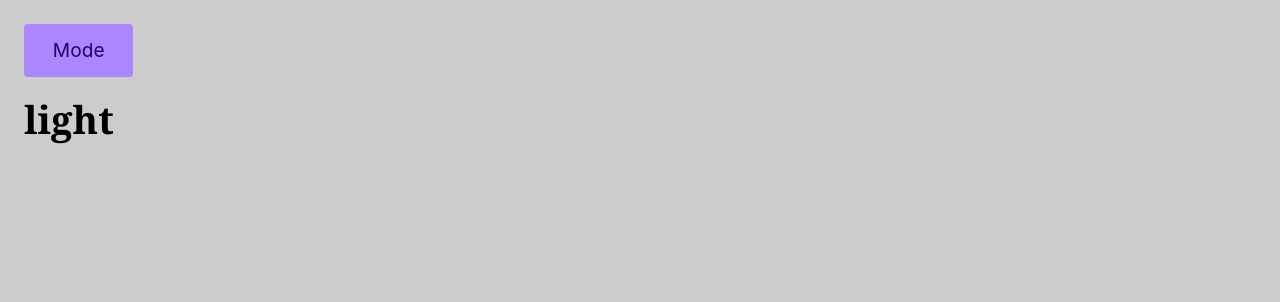
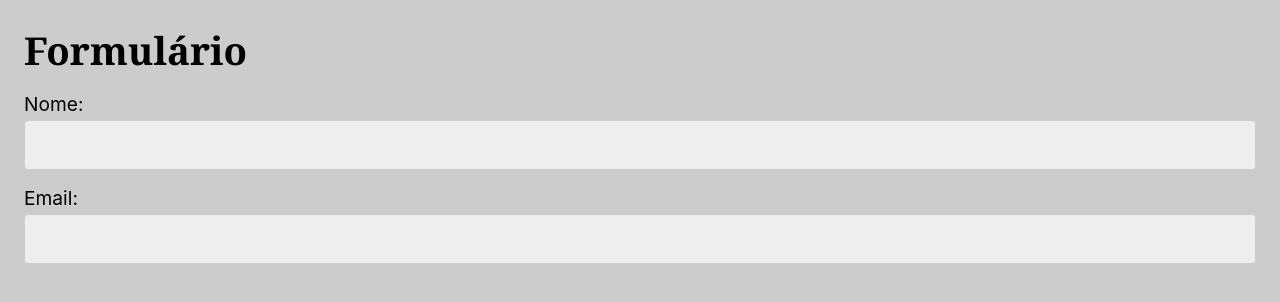
Before and after one commit to iamphelipe/reactTS_origamid, a React (Vite) app: page / in a window 1280 px wide. Shown: the top 302 px of the page. Built offline with nearby package versions, Linux system fonts and the light colour scheme.

Commit message:
useReducer

```diff
--- /dev/null
+++ b/src/App4.tsx
@@ -0,0 +1,13 @@
+import React from 'react'
+import Form from './components/Form'
+
+const App4 = () => {
+  return (
+    <div>
+      <h1>Formulário</h1>
+      <Form />
+    </div>
+  )
+}
+
+export default App4
--- a/src/Header.tsx
+++ b/src/Header.tsx
@@ -1,8 +1,8 @@
 import React from 'react'
-import { UiContext, useUi } from './UiContext'
+import {useUi } from './UiContext'
 
 const Header = () => {
-   const {dark, setDark} = useUi()
+   const {setDark} = useUi()
 
   return (
       <button onClick={() => setDark((b) => !b)}>Mode</button>
--- /dev/null
+++ b/src/components/Form.tsx
@@ -0,0 +1,85 @@
+import React from 'react'
+import Input from './Input'
+
+type State = {
+   nome: string;
+   email: string
+}
+
+// type Action = {
+//    type: "setNome" | "setEmail";
+//    payload: string
+// }
+
+type Action =
+  | {
+      type: 'setNome';
+      payload: string;
+    }
+  | {
+      type: 'setEmail';
+      payload: string;
+    };
+
+// function reducer(state: State, action: Action) {
+//    if(action.type === "setNome") {
+//       return {
+//          ...state,
+//          nome: action.payload
+//       }
+//    }
+//    if(action.type === "setEmail") {
+//       return {
+//         ...state,
+//         email: action.payload
+//       }
+//    }
+
+//    return state
+// }
+
+
+function reducer(state: State, action: Action) {
+
+   switch (action.type) {
+      case "setNome":
+         return {
+         ...state,
+         nome: action.payload
+         }
+      case "setEmail":
+         return {
+           ...state,
+           email: action.payload,
+         }
+      default:
+         return state
+   }
+
+}
+
+const Form = () => {
+
+   const [state, dispatch] = React.useReducer(reducer, {nome: "", email: ""})
+
+  return (
+    <div>
+      <Input
+        label={`Nome:  ${state.nome}`}
+        value={state.nome}
+        onChange={({ target }) =>
+          dispatch({ type: 'setNome', payload: target.value })
+        }
+      />
+      <Input
+        label={`Email: ${state.email}`}
+        value={state.email}
+        onChange={({ target }) =>
+          dispatch({ type: 'setEmail', payload: target.value })
+        }
+      />
+    </div>
+  );
+}
+
+export default Form
--- /dev/null
+++ b/src/components/Input.tsx
@@ -0,0 +1,16 @@
+import React from 'react'
+
+type InputProps = React.ComponentProps<"input"> & {
+   label: string
+}
+
+const Input = ({label, ...props}: InputProps) => {
+  return (
+    <div style={{marginBottom: "1rem"}}>
+      <label htmlFor={label}>{label}</label>
+      <input id={label} name={label} type="text" {...props} />
+    </div>
+  )
+}
+
+export default Input
--- a/src/main.tsx
+++ b/src/main.tsx
@@ -4,11 +4,13 @@ import './main.css'
 // import App from './App.tsx'
 import App2 from './App2.tsx'
 import App3 from './App3.tsx'
+import App4 from './App4.tsx'
 
 createRoot(document.getElementById('root')!).render(
   <StrictMode>
     {/* <App/> */}
     {/* <App2 /> */}
-    <App3/>
+    {/* <App3/> */}
+    <App4 />
   </StrictMode>,
 )
```
